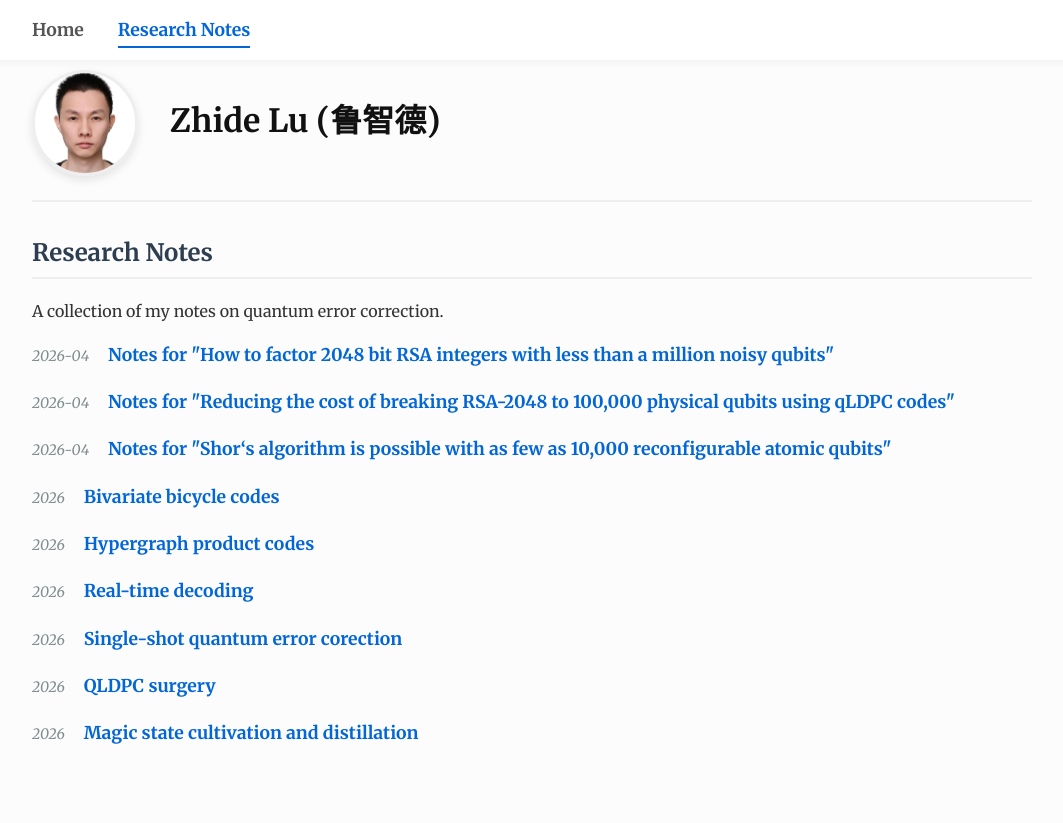
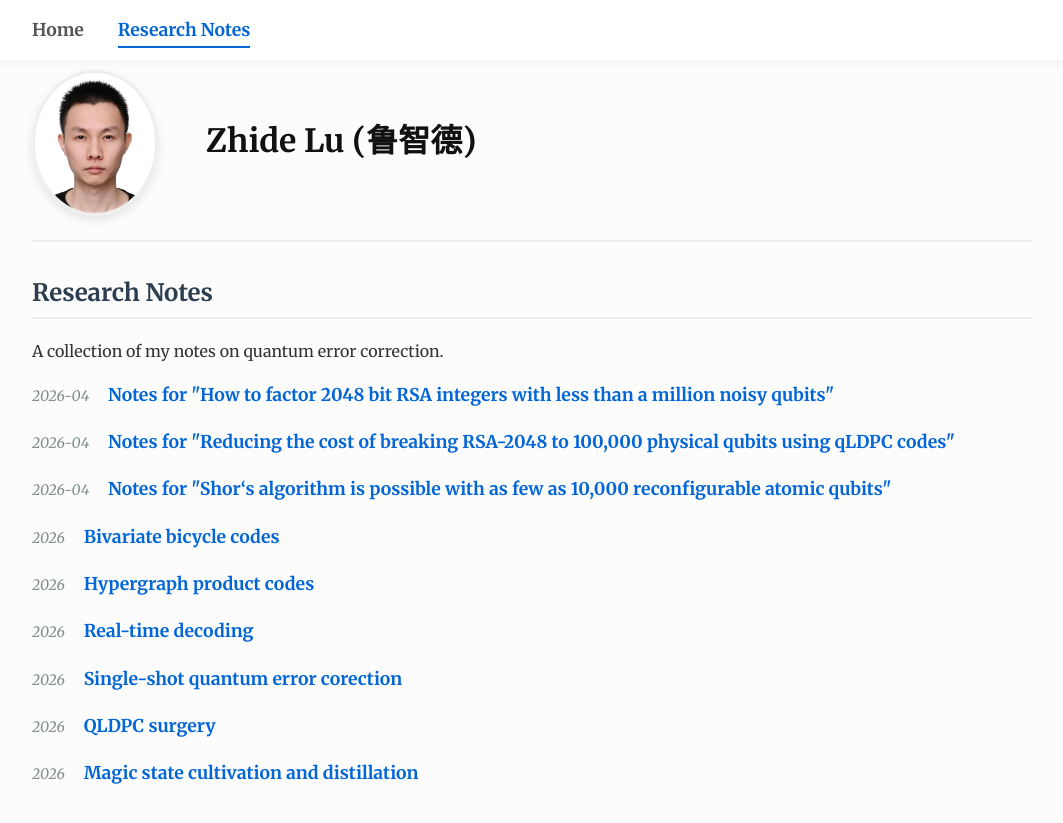
Before and after one commit to ZhideLu/ZhideLu.github.io, a Jekyll site: the page notes.html, which Jekyll copies as it is, in a window 1280 px wide. Shown: the top 823 px of the page, without its empty margins (108-1171 px from the left). Built offline with Jekyll 4.4.1, drawn with Linux system fonts in a browser that asks for light colours.

Commit message:
Update notes.html

```diff
--- a/notes.html
+++ b/notes.html
@@ -73,15 +73,15 @@
         header {
             display: flex;
             align-items: center;
-            gap: 2rem;
+            gap: 3rem;
             margin-bottom: 2rem;
             border-bottom: 2px solid #eee;
             padding-bottom: 1.5rem;
         }
 
         .profile-photo {
-            width: 100px; /* 笔记页的照片稍微小一点 */
-            height: 100px;
+            width: 120px; /* 笔记页的照片稍微小一点 */
+            height: 140px;
             border-radius: 50%;
             object-fit: cover;
             border: 3px solid #eee;
```
